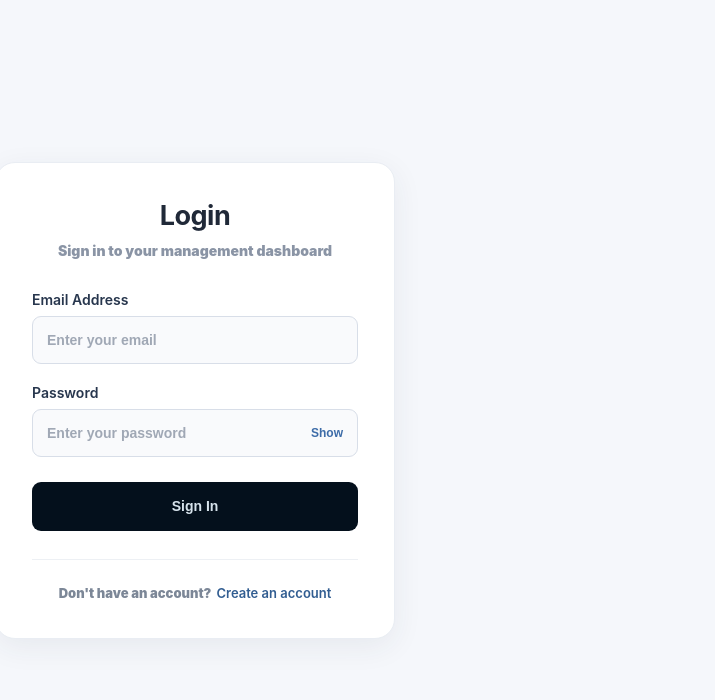
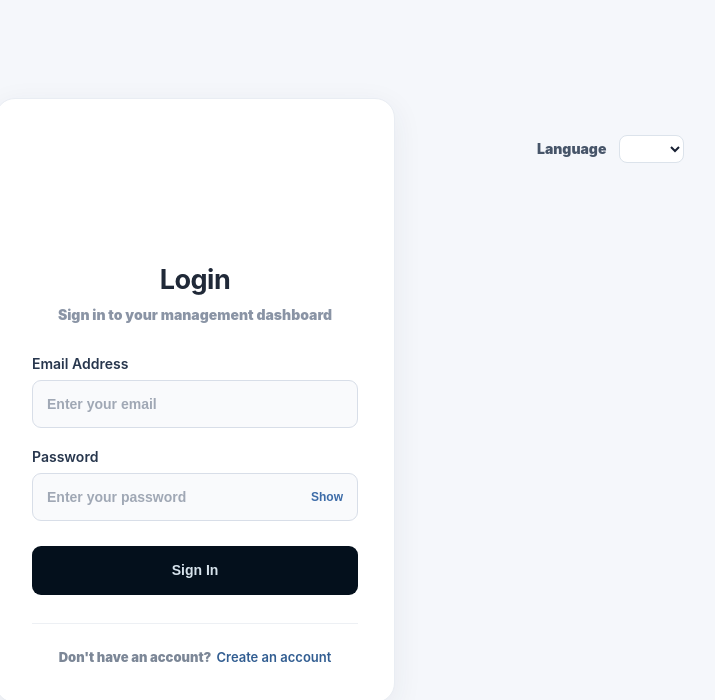
Before and after one commit to Abdulaziz5536/Market-Center-Management-System, a React (Vite) app in the folder frontend/: page / in a window 1280 px wide. Shown: the top 700 px of the page, without its empty margins (445-1160 px from the left). Built offline with nearby package versions, Linux system fonts and the light colour scheme.

Commit message:
accessibility

```diff
--- /dev/null
+++ b/frontend/src/LanguageSelector.tsx
@@ -0,0 +1,32 @@
+
+import { useTranslation } from "react-i18next";
+
+const LanguageSelector = () => {
+  const { i18n } = useTranslation();
+
+  const changeLanguage = (language: "en" | "am") => {
+    void i18n.changeLanguage(language);
+  };
+
+  return (
+    <div className="language-selector">
+      <label style={{marginLeft:5}} htmlFor="app-language">Language</label>
+
+      <select
+        id="app-language"
+        value={i18n.resolvedLanguage?.startsWith("am") ? "am" : "en"}
+        onChange={(event) =>
+          changeLanguage(event.target.value as "en" | "am")
+        }
+      >
+        <div className="option-values">
+           <option style={{fontSize:10}} value="en">English</option>
+           <option style={{fontSize:10}} value="am">አማርኛ</option>
+        </div>
+
+      </select>
+    </div>
+  );
+};
+
+export default LanguageSelector;
--- a/frontend/src/Sidebar.tsx
+++ b/frontend/src/Sidebar.tsx
@@ -1,7 +1,8 @@
-
 import { useState, useEffect } from "react";
 import { NavLink, useNavigate } from "react-router-dom";
 import { isAdmin } from "./utils/auth";
+import LanguageSelector from "./LanguageSelector";
+
 
 const Sidebar = () => {
   const admin = isAdmin();
@@ -37,6 +38,7 @@ const Sidebar = () => {
 
   return (
     <>
+
       <button
         type="button"
         className="mobile-menu-button"
@@ -63,13 +65,17 @@ const Sidebar = () => {
           onClick={closeMenu}
         >
           <h2>Market Center</h2>
+
         </NavLink>
+
+
 
         <nav className="sidebar-nav">
           <div className="sidebar-main-links">
             <NavLink to="/dashboard" className={linkClass} onClick={closeMenu}>
               Dashboard
             </NavLink>
+
 
             <NavLink to="/units" className={linkClass} onClick={closeMenu}>
               Units
@@ -106,7 +112,10 @@ const Sidebar = () => {
             )}
           </div>
 
+
+
           <div className="sidebar-bottom-links">
+            <LanguageSelector />
             <button
               type="button"
               className="sidebar-logout"
--- a/frontend/src/components/Dashboard.tsx
+++ b/frontend/src/components/Dashboard.tsx
@@ -2,6 +2,7 @@ import { useEffect, useMemo, useState } from "react";
 import Sidebar from "../Sidebar";
 import { apiFetch } from "../api";
 import "../styles.css";
+
 
 type Unit = { _id: string; unitId: string; status: "Available" | "Occupied" };
 type Tenant = { _id: string; tenantName: string };
@@ -91,8 +92,10 @@ const Dashboard = () => {
   return (
     <div className="app-layout">
       <Sidebar />
+
       <main className="page-content">
         <div className="units-page dashboard-page">
+
           <div className="dashboard-heading">
             <div>
               <h1 className="page-title refresh-page-title" role="button" tabIndex={0} title="Click to refresh dashboard" onClick={() => void loadDashboard()} onKeyDown={(event) => { if (event.key === "Enter" || event.key === " ") { event.preventDefault(); void loadDashboard(); } }}>Dashboard</h1>
--- a/frontend/src/components/Login.tsx
+++ b/frontend/src/components/Login.tsx
@@ -2,6 +2,7 @@
 import { useState } from "react";
 import { Link, useNavigate } from "react-router-dom";
 import "../styles.css";
+import LanguageSelector from "../LanguageSelector";
 
 const Login = () => {
   const [email, setEmail] = useState("");
@@ -64,8 +65,12 @@ const Login = () => {
     <div className="auth-page">
       <div className="auth-card">
 
+        <div style={{marginBottom:100,marginLeft:500}}>
+            <LanguageSelector />
+        </div>
+
+
         <div className="auth-header">
-
 
           <h1 style={{display:"flex",justifyContent:"center"}}>Login</h1>
 
--- /dev/null
+++ b/frontend/src/i18n.ts
@@ -0,0 +1,28 @@
+import i18n from "i18next";
+import { initReactI18next } from "react-i18next";
+import LanguageDetector from "i18next-browser-languagedetector";
+
+import en from "./locales/en.json";
+import am from "./locales/am.json";
+
+i18n
+  .use(LanguageDetector)
+  .use(initReactI18next)
+  .init({
+    resources: {
+      en: { translation: en },
+      am: { translation: am }
+    },
+    fallbackLng: "en",
+    supportedLngs: ["en", "am"],
+    interpolation: {
+      escapeValue: false
+    },
+    detection: {
+      order: ["localStorage", "navigator"],
+      caches: ["localStorage"],
+      lookupLocalStorage: "appLanguage"
+    }
+  });
+
+export default i18n;
--- /dev/null
+++ b/frontend/src/locales/am.json
@@ -0,0 +1,31 @@
+
+{
+  "appName": "የገበያ ማዕከል",
+  "navigation": {
+    "dashboard": "ዳሽቦርድ",
+    "units": "ሱቆች",
+    "tenants": "ተከራዮች",
+    "contracts": "ውሎች",
+    "utilities": "የመገልገያ አገልግሎቶች",
+    "announcements": "ማስታወቂያዎች",
+    "settings": "ቅንብሮች",
+    "logout": "ውጣ"
+  },
+  "common": {
+    "save": "አስቀምጥ",
+    "cancel": "ሰርዝ",
+    "edit": "አስተካክል",
+    "delete": "ሰርዝ",
+    "search": "ፈልግ",
+    "loading": "በመጫን ላይ...",
+    "noData": "ምንም ውሂብ አልተገኘም",
+    "language": "ቋንቋ"
+  },
+  "auth": {
+    "login": "ግባ",
+    "register": "ይመዝገቡ",
+    "email": "ኢሜይል",
+    "password": "የይለፍ ቃል",
+    "name": "ስም"
+  }
+}
--- /dev/null
+++ b/frontend/src/locales/en.json
@@ -0,0 +1,31 @@
+
+{
+  "appName": "Market Center",
+  "navigation": {
+    "dashboard": "Dashboard",
+    "units": "Units",
+    "tenants": "Tenants",
+    "contracts": "Contracts",
+    "utilities": "Utilities",
+    "announcements": "Announcements",
+    "settings": "Settings",
+    "logout": "Log out"
+  },
+  "common": {
+    "save": "Save",
+    "cancel": "Cancel",
+    "edit": "Edit",
+    "delete": "Delete",
+    "search": "Search",
+    "loading": "Loading...",
+    "noData": "No data found",
+    "language": "Language"
+  },
+  "auth": {
+    "login": "Login",
+    "register": "Register",
+    "email": "Email",
+    "password": "Password",
+    "name": "Name"
+  }
+}
--- a/frontend/src/main.tsx
+++ b/frontend/src/main.tsx
@@ -1,6 +1,7 @@
 import { BrowserRouter } from 'react-router-dom'
 import ReactDOM from 'react-dom/client'
 import App from './App.jsx'
+import "./i18n.js"
 
 ReactDOM.createRoot(document.getElementById('root')).render(
   <BrowserRouter>
--- a/frontend/src/styles.css
+++ b/frontend/src/styles.css
@@ -1747,6 +1747,7 @@ body{
 
 @media (max-width: 768px) {
 
+
   .mobile-menu-button {
     display: flex;
     position: fixed;
@@ -1775,12 +1776,13 @@ body{
   }
 
 
+
+
   .sidebar {
     position: fixed;
     top: 0;
     bottom: 0;
     left: 0;
-
     width: min(280px, 85vw);
     height: 100vh;
     height: 100dvh;
@@ -1804,6 +1806,7 @@ body{
   .sidebar.sidebar-open {
     transform: translateX(0);
     visibility: visible;
+    padding-right: 0;
   }
 
   .sidebar-brand {
@@ -1851,8 +1854,9 @@ body{
   }
 
   .sidebar-logout {
-    width: 100%;
-    margin-left: 5.5px;
+    width: 270px;
+    margin-left: 5px;
+    margin-top: 10px;
     justify-content: flex-start;
   }
 
@@ -2018,3 +2022,46 @@ body{
     transition: none;
   }
 }
+
+
+
+.language-selector {
+  display: flex;
+  align-items: center;
+  gap: 8px;
+}
+
+.language-selector label {
+  font-size: 14px;
+  color: #475569;
+  display: flex;
+
+
+}
+
+.language-selector select {
+  padding: 0px 12px;
+  padding-left: 31px;
+  border: 1px solid #dce3eb;
+  border-radius: 8px;
+  background: white;
+  color: #172033;
+  font: inherit;
+  cursor: pointer;
+  font-size: 15px;
+  width: 200px;
+  height: 28px;
+
+
+}
+
+#app-language{
+    width: 270px;
+    margin-left: 5px;
+  }
+
+@media (max-width: 768px) {
+  .language-selector {
+    flex-wrap: wrap;
+  }
+}
```
